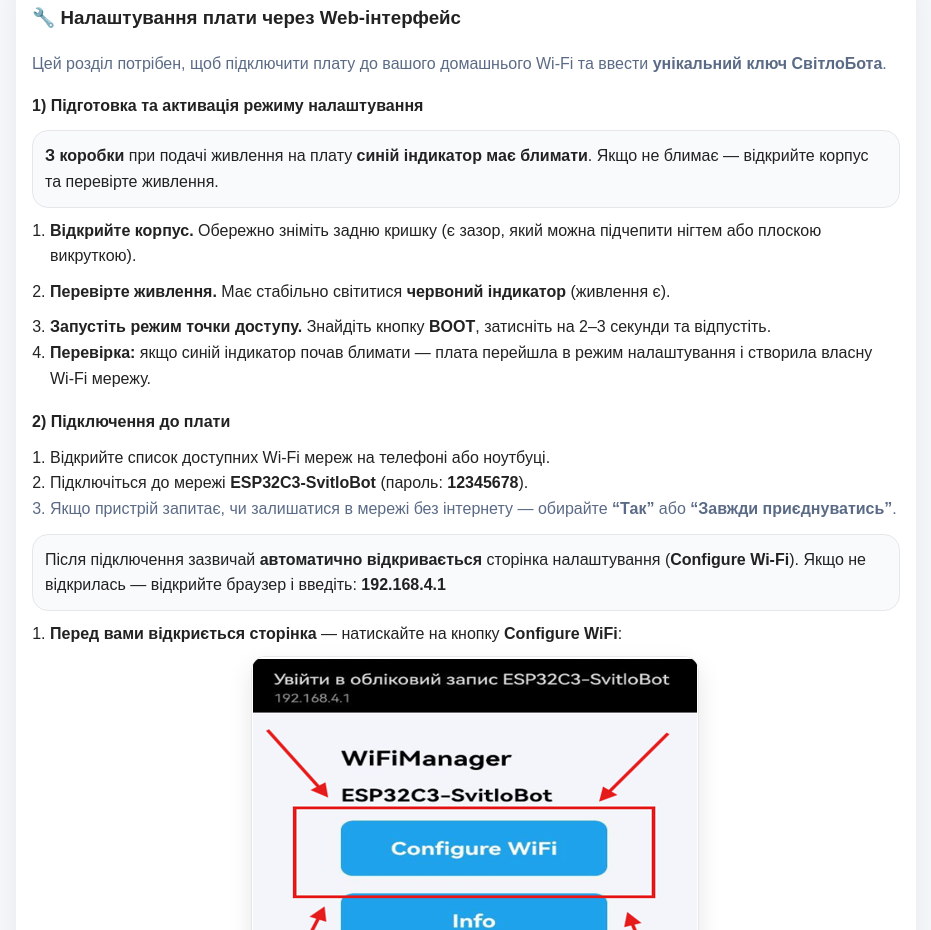
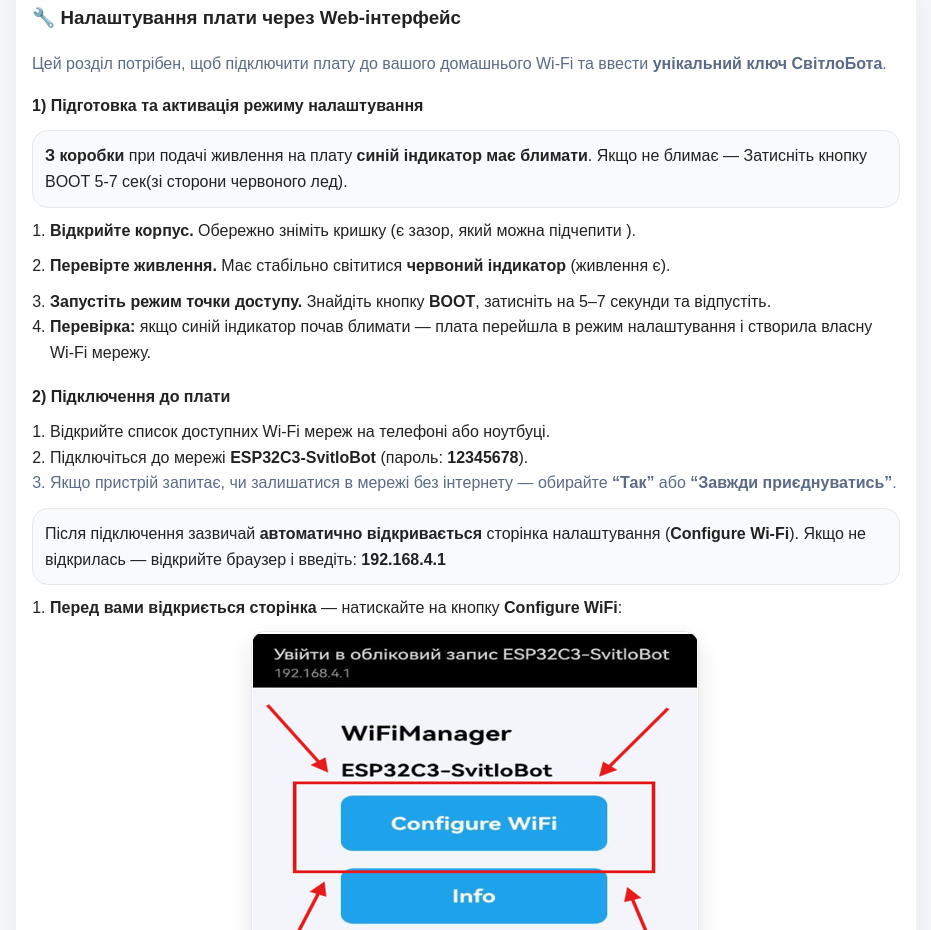
Before and after one commit to ubiref/instruction-index.html, a plain HTML site: page svitlobot.html in a window 1280 px wide. Shown: the part 1953-2883 px from the top of the page, without its empty margins (174-1105 px from the left). Drawn offline with Linux system fonts and the light colour scheme.

Commit message:
Update svitlobot.html

```diff
--- a/svitlobot.html
+++ b/svitlobot.html
@@ -222,11 +222,11 @@
   <h4 style="margin:16px 0 8px;">1) Підготовка та активація режиму налаштування</h4>
   <div class="sb-note">
     <b>З коробки</b> при подачі живлення на плату <b>синій індикатор має блимати</b>.
-    Якщо не блимає — відкрийте корпус та перевірте живлення.
+    Якщо не блимає — Затисніть кнопку BOOT 5-7 сек(зі сторони червоного лед).
   </div>
 
   <ol class="sb-ol">
-    <li><b>Відкрийте корпус.</b> Обережно зніміть задню кришку (є зазор, який можна підчепити нігтем або плоскою викруткою).</li>
+    <li><b>Відкрийте корпус.</b> Обережно зніміть кришку (є зазор, який можна підчепити ).</li>
   </ol>
 
 
@@ -238,7 +238,7 @@
 
 
   <ol class="sb-ol" start="3">
-    <li><b>Запустіть режим точки доступу.</b> Знайдіть кнопку <b>BOOT</b>, затисніть на 2–3 секунди та відпустіть.</li>
+    <li><b>Запустіть режим точки доступу.</b> Знайдіть кнопку <b>BOOT</b>, затисніть на 5–7 секунди та відпустіть.</li>
     <li><b>Перевірка:</b> якщо синій індикатор почав блимати — плата перейшла в режим налаштування і створила власну Wi‑Fi мережу.</li>
   </ol>
 
```
